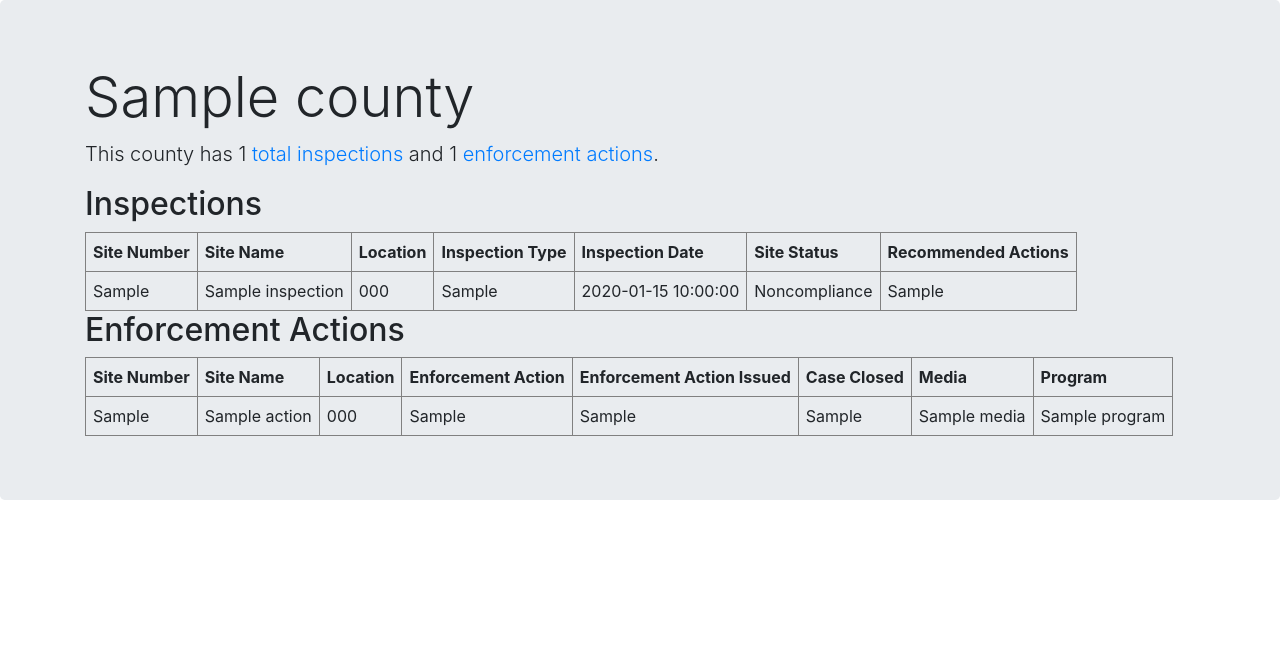
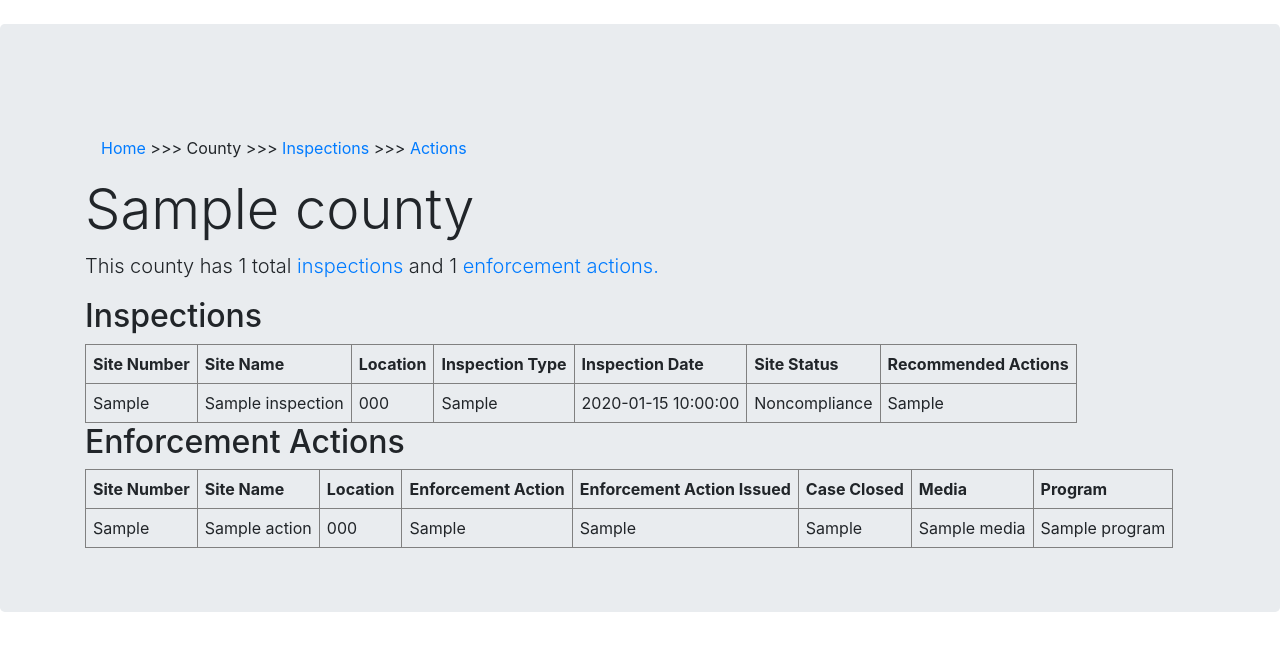
Before and after one commit to stephquinn/final-project-stephquinn, a Flask app: template templates/detail.html in a window 1280 px wide. Shown: the part 56-707 px from the top of the page. Run offline with Flask 3, Linux system fonts and the light colour scheme; the template is opened without the code that fills it: most values are stand-ins (such as "Sample title", 1, 10 or a date in 2020); some libraries are stand-ins or nearby versions.

Commit message:
some more breadcrumbs

```diff
--- a/templates/actions.html
+++ b/templates/actions.html
@@ -13,6 +13,7 @@
     </nav>
     <div class="jumbotron">
         <div class="container">
+            <p><a href="/">Home</a> >>> <a href="/county/{{ slug }}">County</a> >>> <a href="/county/{{ slug }}/inspections">Inspections</a> >>> Actions</p>
             <h1 class="display-4">Enforcement Actions: <a href="/county/{{ slug }}">{{ county }}</a></h1>
             <p class="lead">This jurisdiction has {{ actions_count }} total enforcement actions and {{ inspections_count }} total <a href="/county/{{ slug }}/inspections">inspections</a>.</p>
             <table border=1 cellpadding=7>
--- a/templates/detail.html
+++ b/templates/detail.html
@@ -9,14 +9,17 @@
 
 <body>
     <nav class="navbar navbar-expand-lg navbar-dark bg-dark">
-        <a class="navbar-brand" href="/">WSA Inspection Outcomes</a>
+        <a class="navbar-brand" href="/">WSA Inspection Outcomes
     </nav>
     <div class="jumbotron">
         <div class="container">
+            <p><a href="/">Home</a> >>> County >>> <a href="/county/{{ slug }}/inspections">Inspections</a> >>> <a
+                    href="/county/{{ slug }}/actions">Actions</a></p>
             <h1 class="display-4">{{ county }}</h1>
-            <p class="lead">This county has {{ inspections_count }} <a href="/county/{{ slug }}/inspections">total
-                    inspections</a> and {{ actions_count }} <a href="/county/{{ slug }}/actions">enforcement
-                    actions</a>.</p>
+            <p class="lead">This county has {{ inspections_count }} total
+                <a href="/county/{{ slug }}/inspections">inspections</a> and {{ actions_count }} <a href="/county/{{ slug }}/actions">
+                    enforcement
+                        actions.</a></p>
             <table border=1 cellpadding=7>
                 <h2>Inspections</h2>
                 <tr>
--- a/templates/inspections.html
+++ b/templates/inspections.html
@@ -13,6 +13,7 @@
     </nav>
     <div class="jumbotron">
         <div class="container">
+            <p><a href="/">Home</a> >>> <a href="/county/{{ slug }}">County</a> >>> Inspections >>> <a href="/county/{{ slug }}/actions">Actions</a></p>
             <h1 class="display-4">Inspections: <a href="/county/{{ slug }}">{{ county }}</a></h1>
             <p class="lead">This jurisdiction has {{ inspections_count }} total inspections and {{ actions_count }} total <a href="/county/{{ slug }}/actions">enforcement actions</a>.</p>
             <table border=1 cellpadding=7>
```
Also changed, not shown: templates/index.html (+9 -6 lines).
